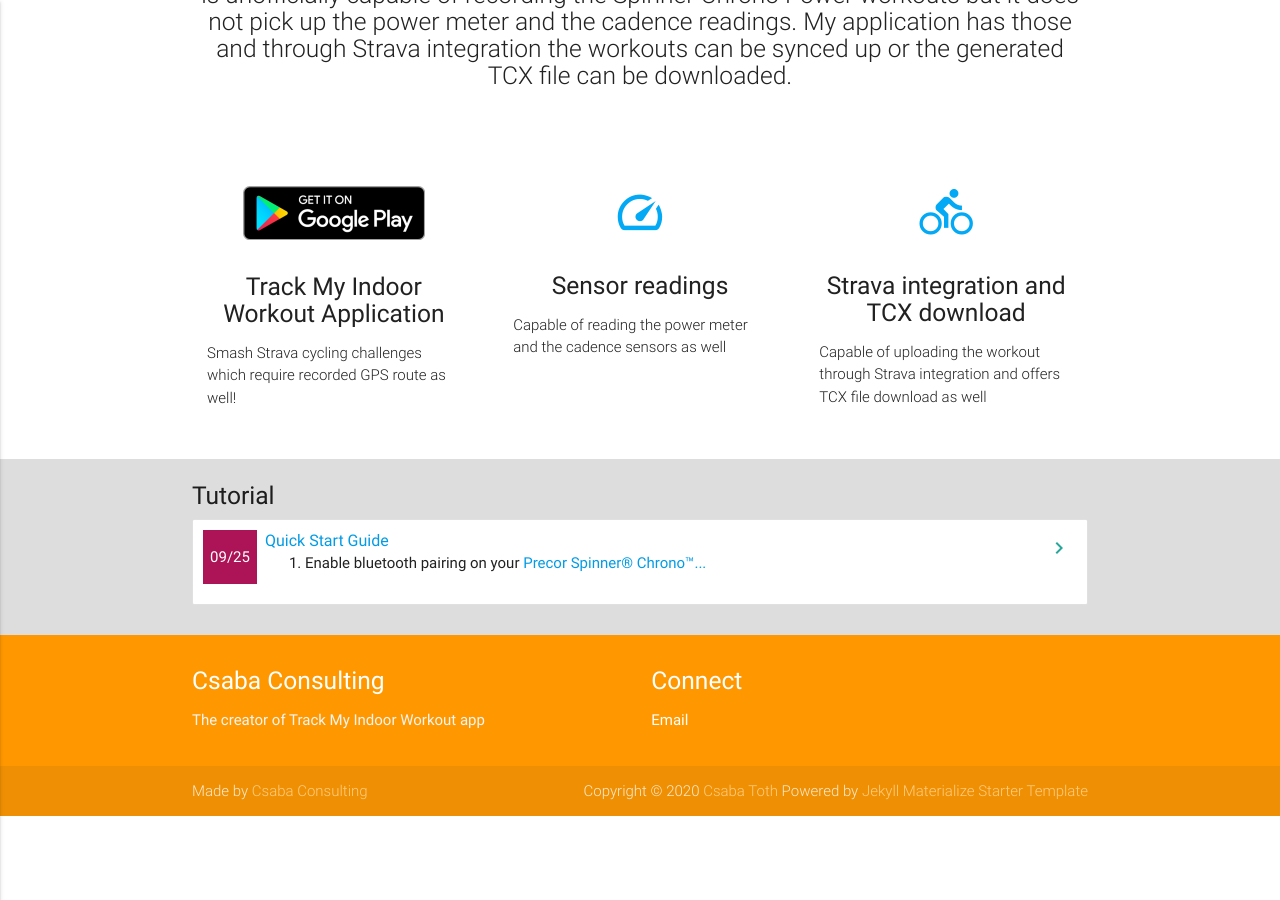
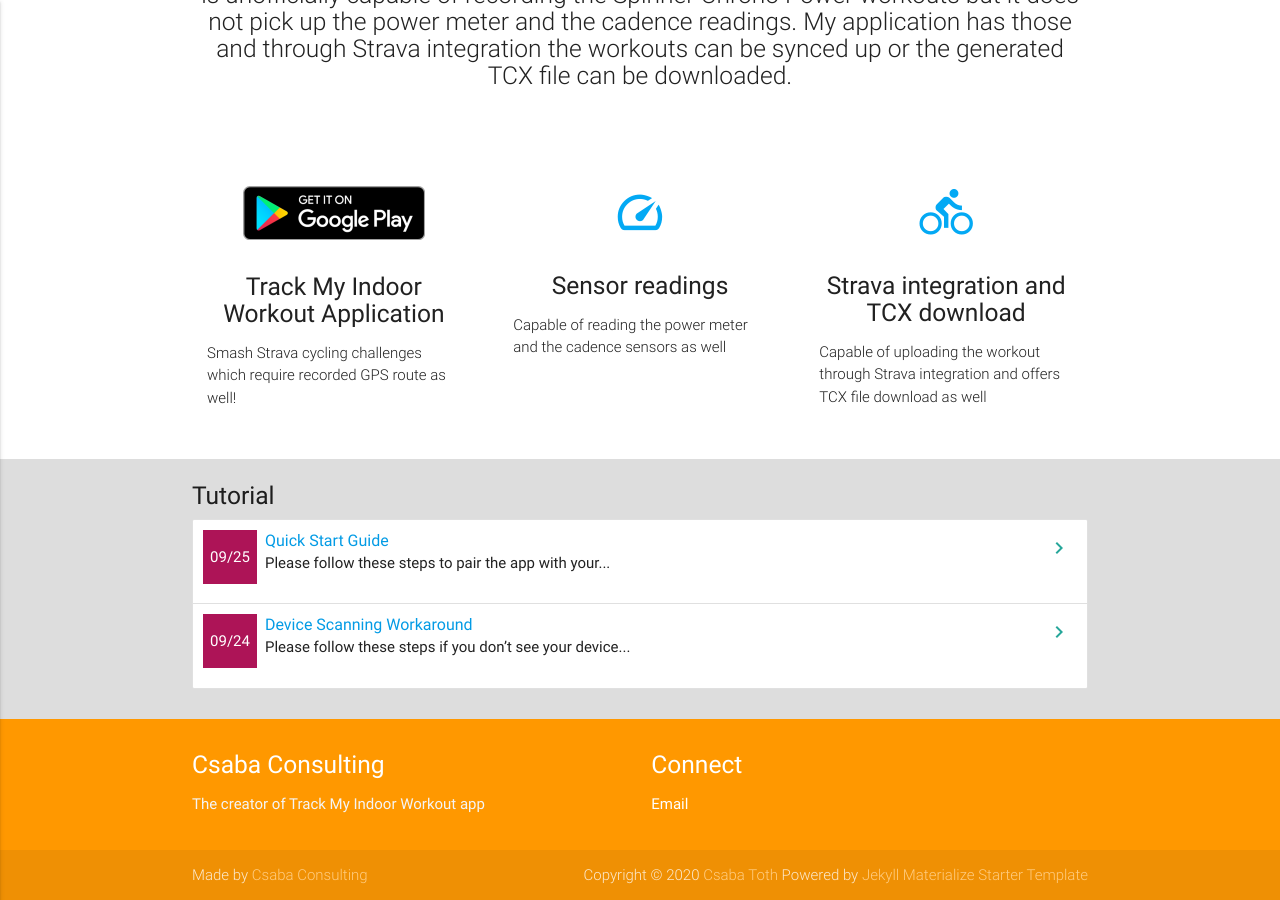
Before and after one commit to TrackMyIndoorWorkout/TrackMyIndoorWorkout.github.io, a Jekyll site: the page built from index.md, in a window 1280 px wide and 900 px high, scrolled down 758 px. Built offline with Jekyll 4.4.1, drawn with Linux system fonts in a browser that asks for light colours; before the commit the page ends 1574 px from its top, so only the background shows below that.

Commit message:
Updating Quick Start Guide with a workaround guide if device is not listed

```diff
--- /dev/null
+++ b/_posts/2020-09-24-device-scanning-workaround.md
@@ -0,0 +1,13 @@
+---
+layout: post
+title: Device Scanning Workaround
+date: 2020-09-24 12:00:00
+---
+Please follow these steps if you don't see your device listed as compatible Bluetooth device:
+
+0. Make sure you enabled bluetooth pairing on your [Precor Spinner® Chrono™ Power](https://spinning.com/spinner-chrono-power/) following [this Youtube video](https://www.youtube.com/watch?v=8w1IcI5twGY).
+1. On the start screen press the gear icon to navigate to the settings.
+2. Scroll to the bottom of the settings page.
+3. Turn of "Device Filtering".
+4. Go back to the start screen.
+5. Follow the [Quick Start Guide]({% post_url 2020-09-25-quick-start %}) from the 1st step (scanning for devices). Now you'll see many devices, you'd need to guess by the name which is your exercise equipment.
--- a/_posts/2020-09-25-quick-start.md
+++ b/_posts/2020-09-25-quick-start.md
@@ -1,10 +1,13 @@
 ---
 layout: post
 title: Quick Start Guide
+date: 2020-09-25 12:00:00
 ---
+Please follow these steps to pair the app with your equipment and record your exercise:
+
 0. Enable bluetooth pairing on your [Precor Spinner® Chrono™ Power](https://spinning.com/spinner-chrono-power/) if you haven't done already following [this Youtube video](https://www.youtube.com/watch?v=8w1IcI5twGY).
-1. On the start screen press the magnifying glass icon to start scanning for supported devices. The application looks for known bluetooth device names, in case of the [Precor Spinner® Chrono™ Power](https://spinning.com/spinner-chrono-power/) that is "CHRONO" followed by a number. If your device has a non conventional name then the app won't list it. In that case please contact me.
-2. Once the list of supported devices is shown (if you have multiple around you there are more), please pick the one you'd like to connect to and press the "Connect" button at the end of it's list item.
+1. On the start screen press the magnifying glass icon to start scanning for supported devices. The application looks for known bluetooth device names, in case of the [Precor Spinner® Chrono™ Power](https://spinning.com/spinner-chrono-power/) that is "CHRONO" followed by a number. If your device doesn't show up [please look at this workaround]({% post_url 2020-09-24-device-scanning-workaround %}).
+2. Once the list of supported devices are shown (if you have multiple around you there are more), please pick the one you'd like to connect to and press the "Connect" button at the end of it's list item.
 3. You'll be shuttled to the measurement screen and the app should automatically start the activity and display the current measurements. If that doesn't happen then you can first try to press the bluetooth icon in the header or if that doesn't help the play icon in the header.
 4. If you don't see the play icon but only a stop icon that means the measurement is under way and the app should receive data. You should see readings and once you are pedaling the cadence, power readings won't be 0 any more, and your distance will advance. At the bottom you can see a visualization of how your GPS track points around the velodrome are advancing.
 5. Once you are done with the activity press the stop icon. That will mark the activity finished.
@@ -12,3 +15,4 @@ title: Quick Start Guide
 7. Press the list icon to navigate to the activities view. Past activities recorded are listed in descending time order. You can push the upload icon button to perform an activity upload to strava.
 8. The download button enables you to obtain the compressed TCX activity file: you can use that to sync the activity to other preferred platforms than Strava.
 9. WARNING: the activities reside only on the particular device, they are not backed up to any central server. Unless you sync the activities to Strava they could be lost if you uninstall the app, delete the app data, or if you delete the activity manually pressing the trash icon. Please keep that in mind and be careful.
+10. If you run into any issues please contact me, I'd like to improve and fix.
```
